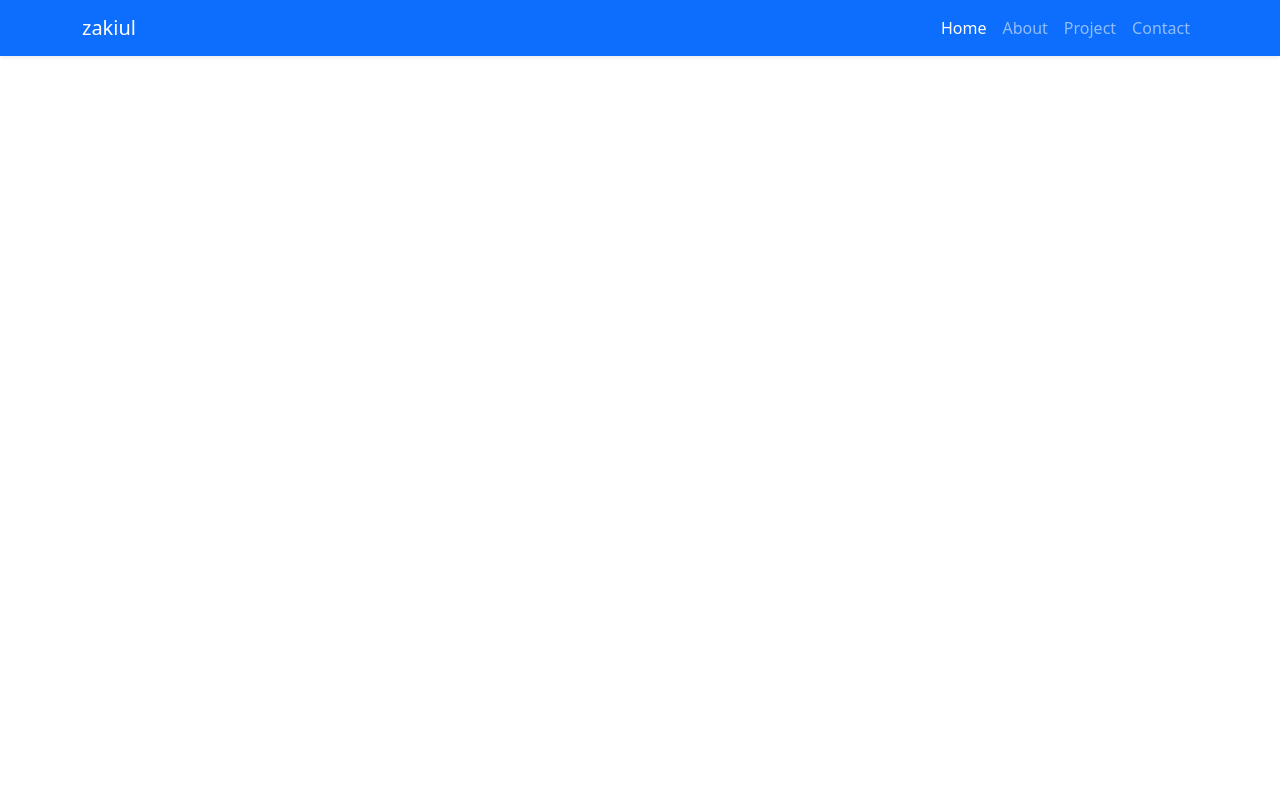
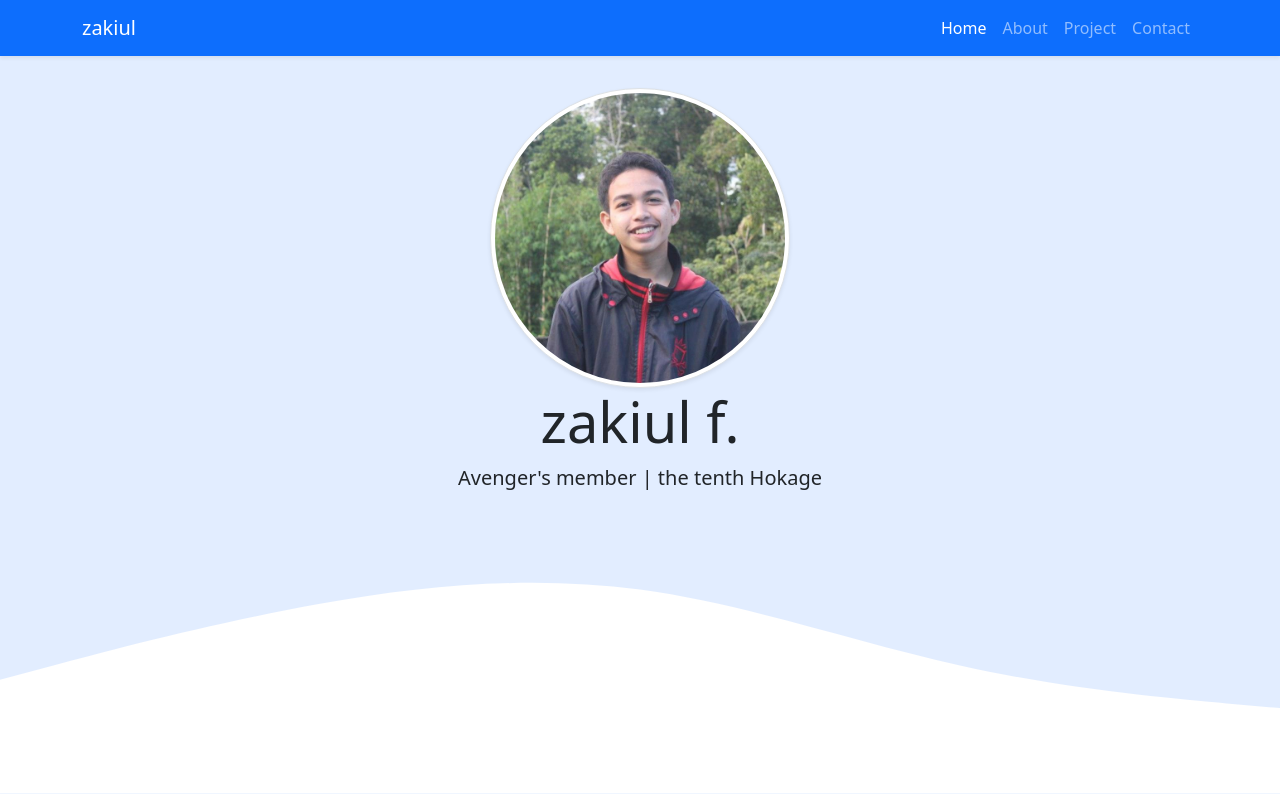
Before and after one commit to zakiyul/portfolio-bv5, a plain HTML site: page index.html in a window 1280 px wide. Drawn offline with nearby package versions, Linux system fonts and the light colour scheme.

Commit message:
buat hero section, nambahin gambar, buat file css, sama buat gelombang yang ngambil dari getwaves.io

```diff
--- a/index.html
+++ b/index.html
@@ -7,6 +7,8 @@
 
     <!-- Bootstrap CSS -->
     <link href="https://cdn.jsdelivr.net/npm/bootstrap@5.0.0-beta2/dist/css/bootstrap.min.css" rel="stylesheet" integrity="sha384-BmbxuPwQa2lc/FVzBcNJ7UAyJxM6wuqIj61tLrc4wSX0szH/Ev+nYRRuWlolflfl" crossorigin="anonymous">
+
+    <link rel="stylesheet" href="./style.css">
 
     <title>Portfolio saye | fikri</title>
   </head>
@@ -38,6 +40,15 @@
     </nav>
     <!-- End Navbar -->
 
+    <!-- Jumbotron -->
+    <div class="jumbotron text-center">
+      <img src="./imgs/saye.jpg" alt="lalu muhamad zakiul fikri" width="300" class="rounded-circle img-thumbnail shadow-sm">
+      <h1 class="display-4">zakiul f.</h1>
+      <p class="lead">Avenger's member | the tenth Hokage</p>
+      <svg xmlns="http://www.w3.org/2000/svg" viewBox="0 0 1440 320"><path fill="#fff" fill-opacity="1" d="M0,192L60,176C120,160,240,128,360,106.7C480,85,600,75,720,90.7C840,107,960,149,1080,176C1200,203,1320,213,1380,218.7L1440,224L1440,320L1380,320C1320,320,1200,320,1080,320C960,320,840,320,720,320C600,320,480,320,360,320C240,320,120,320,60,320L0,320Z"></path></svg>
+    </div>
+    <!-- End Jumbotron -->
+
     <!-- Option 1: Bootstrap Bundle with Popper -->
     <script src="https://cdn.jsdelivr.net/npm/bootstrap@5.0.0-beta2/dist/js/bootstrap.bundle.min.js" integrity="sha384-b5kHyXgcpbZJO/tY9Ul7kGkf1S0CWuKcCD38l8YkeH8z8QjE0GmW1gYU5S9FOnJ0" crossorigin="anonymous"></script>
   </body>
--- /dev/null
+++ b/style.css
@@ -0,0 +1,4 @@
+.jumbotron {
+  background-color: #e2edff;
+  padding-top: 2rem;
+}
```
Also changed, not shown: imgs/saye.jpg (added).
